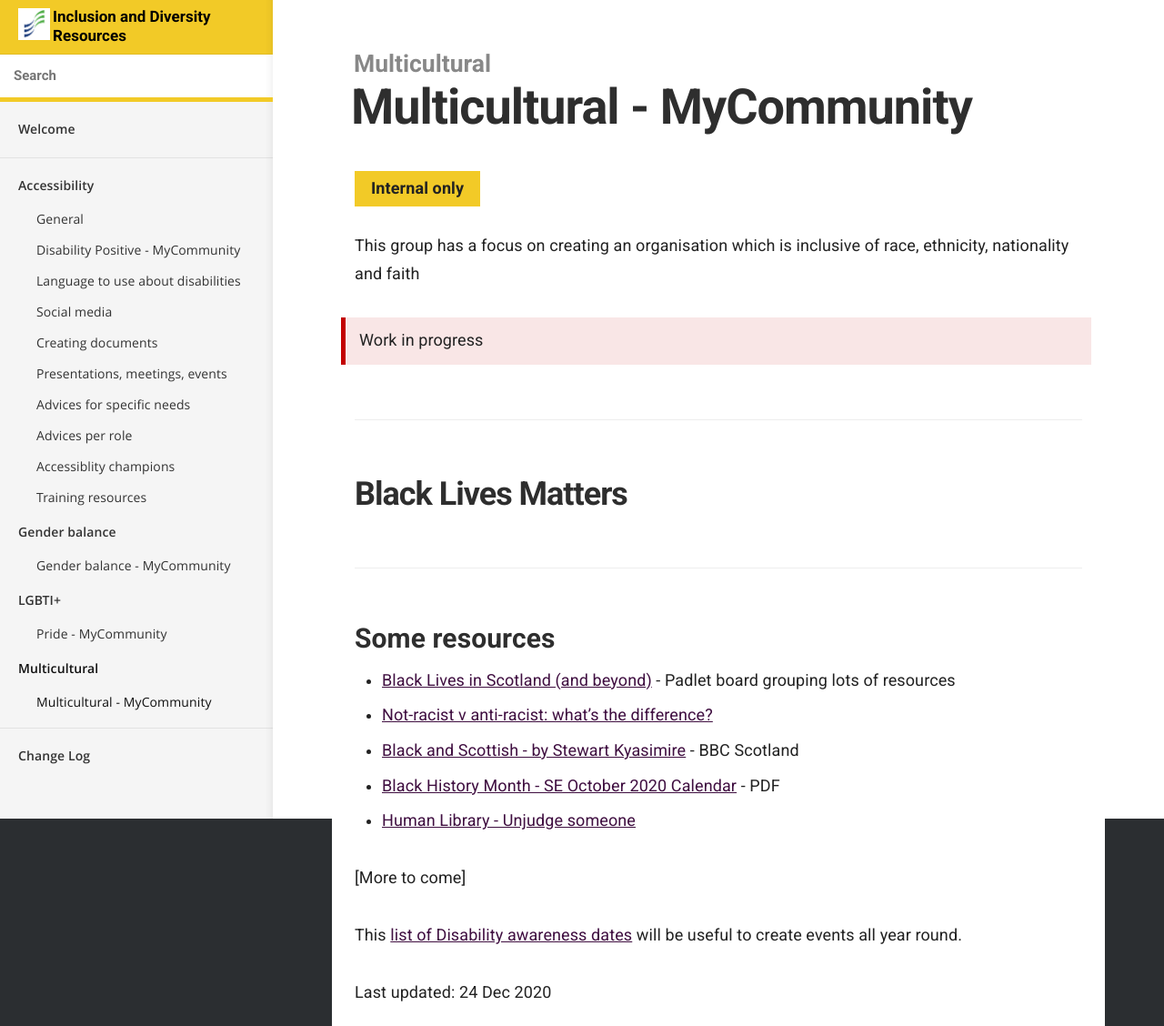
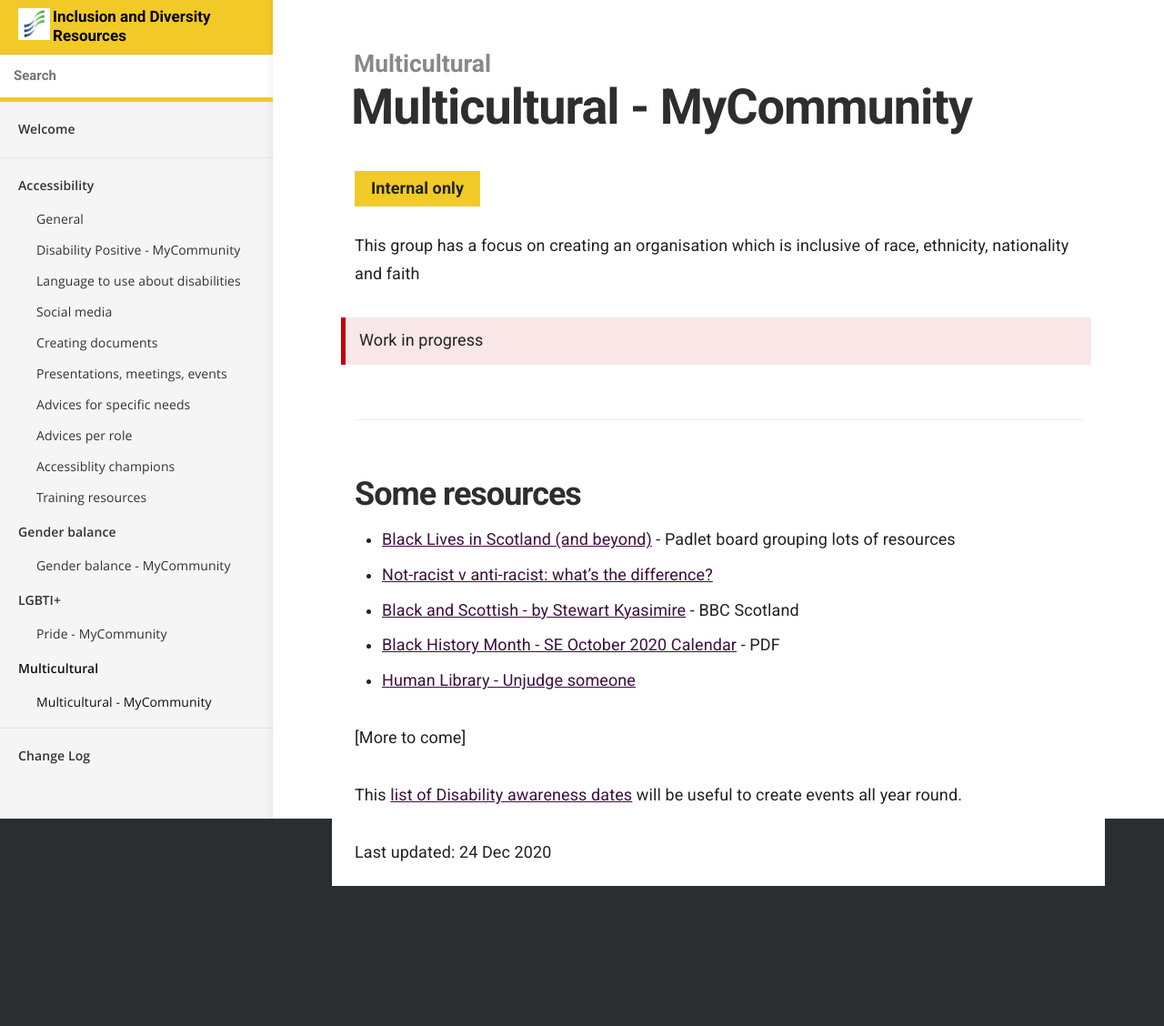
Before and after one commit to numbat70/inclusion2021, a Jekyll site: the page built from _docs/multicultural/mycommunity.md, in a window 1280 px wide. Shown: the whole page at 91% size. Built offline with Jekyll 4.4.1, drawn with Linux system fonts in a browser that asks for light colours; after the commit the page ends 974 px from its top, so only the background shows below that.

Commit message:
SK - change path to PDF

```diff
--- a/_docs/multicultural/mycommunity.md
+++ b/_docs/multicultural/mycommunity.md
@@ -12,13 +12,12 @@ This group has a focus on creating an organisation which is inclusive of race, e
   <p>Work in progress</p>
 </blockquote>
 
-## Black Lives Matters
 
-### Some resources
+## Some resources
 - [Black Lives in Scotland (and beyond)](https://padlet.com/service_design_in_scotland/aophk3z6qvla7xq8) - Padlet board grouping lots of resources
 - [Not-racist v anti-racist: what’s the difference?](https://www.bbc.co.uk/bitesize/articles/zs9n2v4)
 - [Black and Scottish - by Stewart Kyasimire](https://www.bbc.co.uk/programmes/m00098n0) - BBC Scotland
-- [Black History Month - SE October 2020 Calendar](BHM-UK-October-Calendar.pdf) - PDF
+- [Black History Month - SE October 2020 Calendar](/inclusion/multicultural/BHM-UK-October-Calendar.pdf) - PDF
 - [Human Library - Unjudge someone](https://humanlibrary.org/)
 
 [More to come]
```
